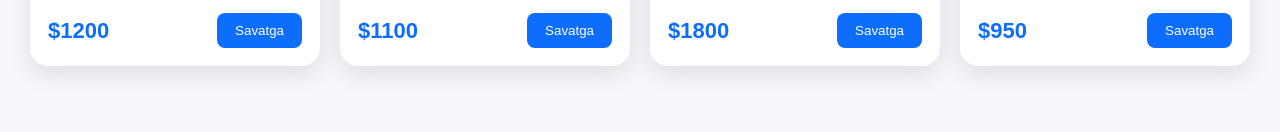
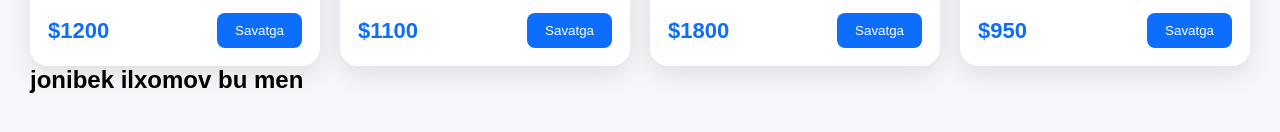
Before and after one commit to DavronbekMamarasulov07/travel-test, a React (Vite) app: page / in a window 1280 px wide. Shown: the part 358-490 px from the top of the page. Built offline with nearby package versions, Linux system fonts and the light colour scheme.

Commit message:
Ism familiya qoshildi

```diff
--- a/src/pages/Home.jsx
+++ b/src/pages/Home.jsx
@@ -34,6 +34,7 @@ const Home = () => {
           </div>
         ))}
       </div>
+      <h2>jonibek ilxomov bu men</h2>
     </div>
   );
 }
```
